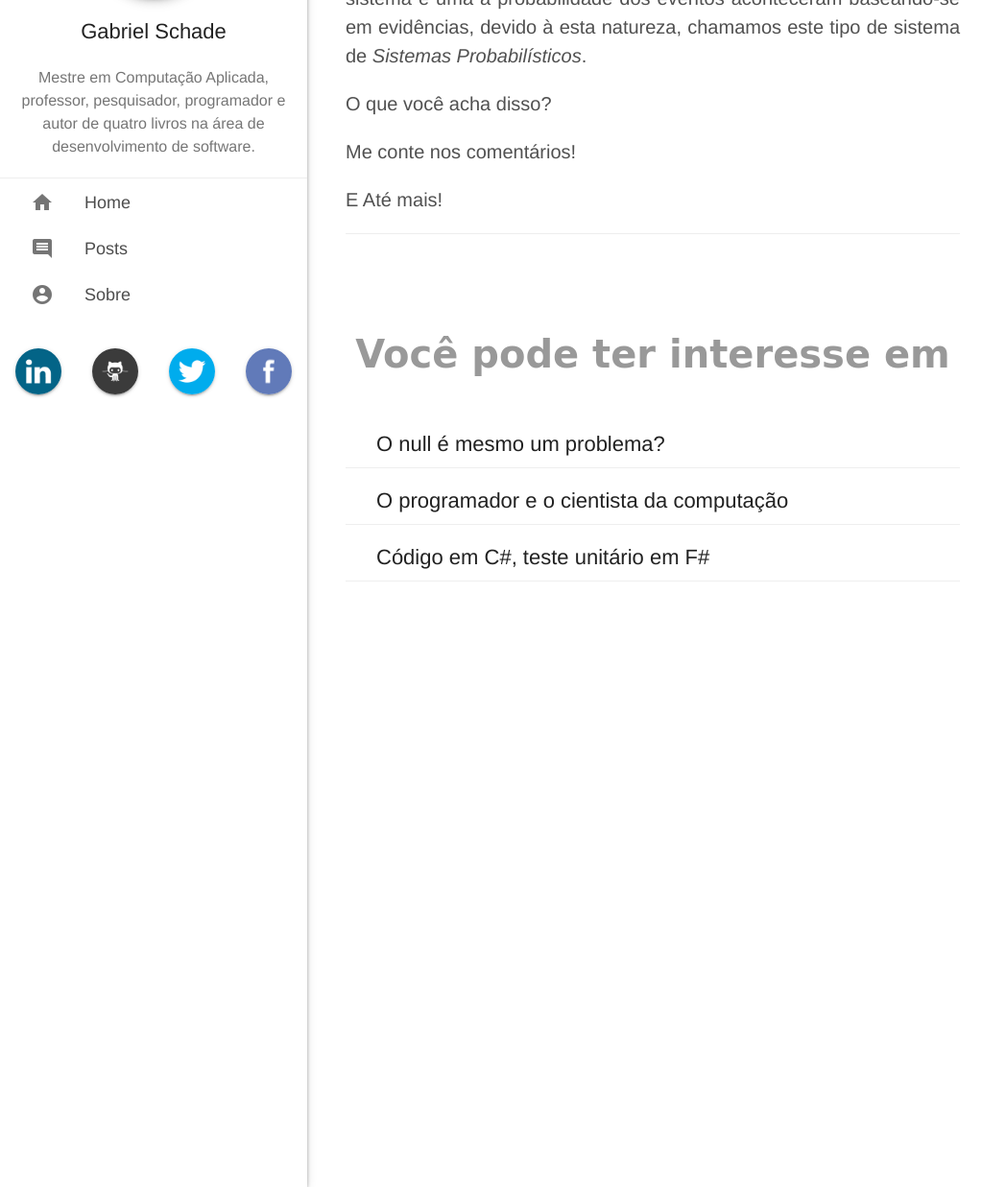
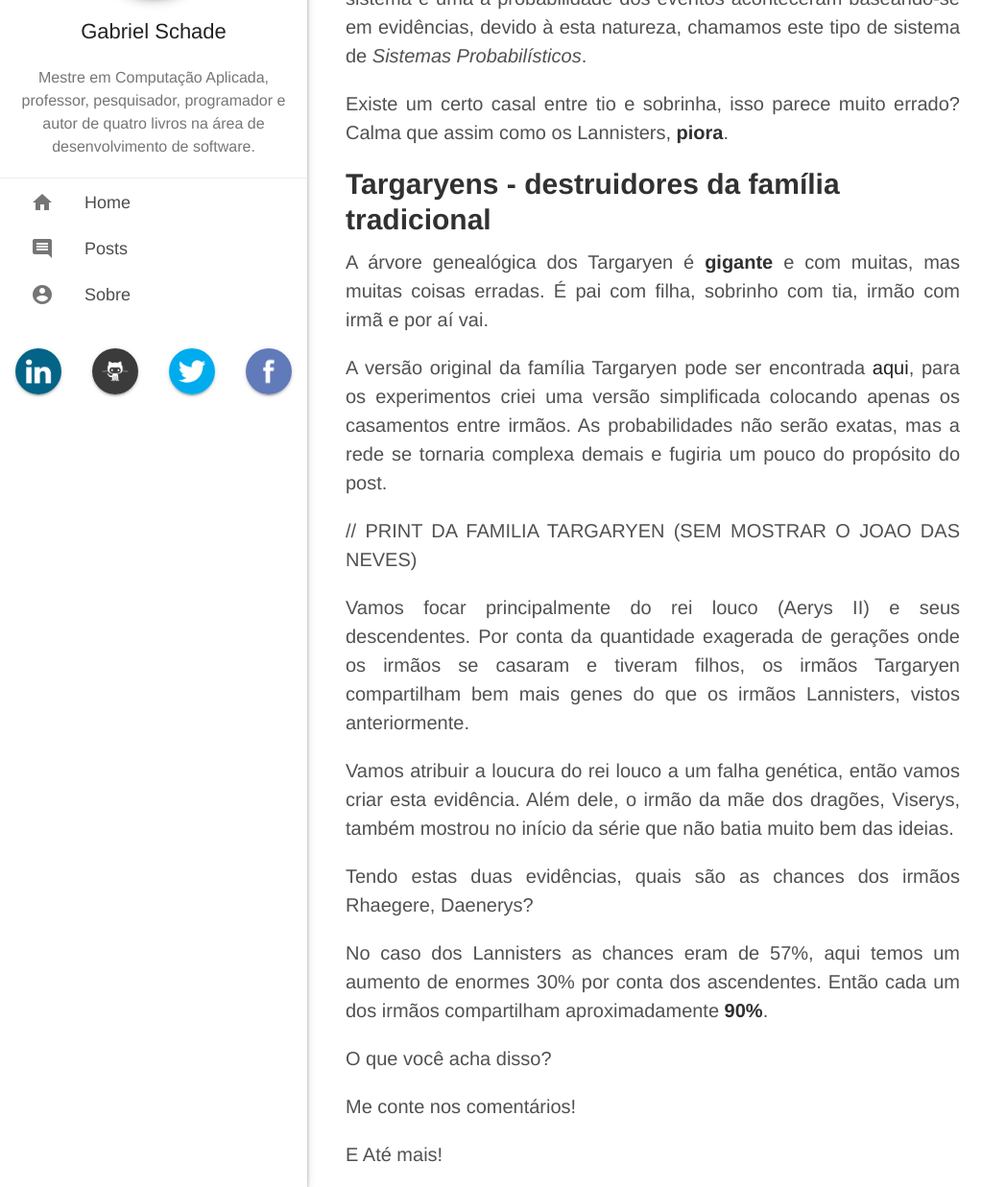
Before and after one commit to gabrielschade/gabrielschade.github.io, a Jekyll site: the page built from _posts/2017-10-20-gameofthrones-redes-bayeseanas.markdown, in a window 1280 px wide and 1400 px high, scrolled down 6192 px, cut to the strip 163-1400 px from the top of the window. Shown: the whole strip at 96% size, without its empty margins (0-1048 px from the left). Built offline with Jekyll 4.4.1, drawn with Linux system fonts in a browser that asks for light colours; nearby versions of some CDN libraries; comment, search, counter and statistics services are not loaded.

Commit message:
Continuação dos Experimentos

```diff
--- a/_posts/2017-10-20-gameofthrones-redes-bayeseanas.markdown
+++ b/_posts/2017-10-20-gameofthrones-redes-bayeseanas.markdown
@@ -123,8 +123,26 @@ O aumento da probabilidade do pai de Tytos possuir a falha, propaga para todos o
 
 Também é curioso que, aumentando a probabilidade da falha estar em Tytos Lannister, diminuímos a chance da esposa dele conter a mesma falha `(20% -> 19%)`.
 
+Neste ponto você já deve ter notado que os resultados deste tipo de sistema é uma a probabilidade dos eventos aconteceram baseando-se em evidências, devido à esta natureza, chamamos este tipo de sistema de *Sistemas Probabilísticos*.
 
-Neste ponto você já deve ter notado que os resultados deste tipo de sistema é uma a probabilidade dos eventos aconteceram baseando-se em evidências, devido à esta natureza, chamamos este tipo de sistema de *Sistemas Probabilísticos*.
+Existe um certo casal entre tio e sobrinha, isso parece muito errado? Calma que assim como os Lannisters, **piora**.
+
+## Targaryens - destruidores da família tradicional
+
+A árvore genealógica dos Targaryen é **gigante** e com muitas, mas muitas coisas erradas. É pai com filha, sobrinho com tia, irmão com irmã e por aí vai.
+
+A versão original da família Targaryen pode ser encontrada [aqui](https://i.imgur.com/hrlwbTg.jpg), para os experimentos criei uma versão simplificada colocando apenas os casamentos entre irmãos. As probabilidades não serão exatas, mas a rede se tornaria complexa demais e fugiria um pouco do propósito do post.
+
+// PRINT DA FAMILIA TARGARYEN (SEM MOSTRAR O JOAO DAS NEVES)
+
+Vamos focar principalmente do rei louco (Aerys II) e seus descendentes. Por conta da quantidade exagerada de gerações onde os irmãos se casaram e tiveram filhos, os irmãos Targaryen compartilham bem mais genes do que os irmãos Lannisters, vistos anteriormente.
+
+Vamos atribuir a loucura do rei louco a um falha genética, então vamos criar esta evidência. Além dele, o irmão da mãe dos dragões, Viserys, também mostrou no início da série que não batia muito bem das ideias.
+
+Tendo estas duas evidências, quais são as chances dos irmãos Rhaegere, Daenerys?
+
+No caso dos Lannisters as chances eram de 57%, aqui temos um aumento de enormes 30% por conta dos ascendentes. Então cada um dos irmãos compartilham aproximadamente **90%**.
+
 
 
 
```
